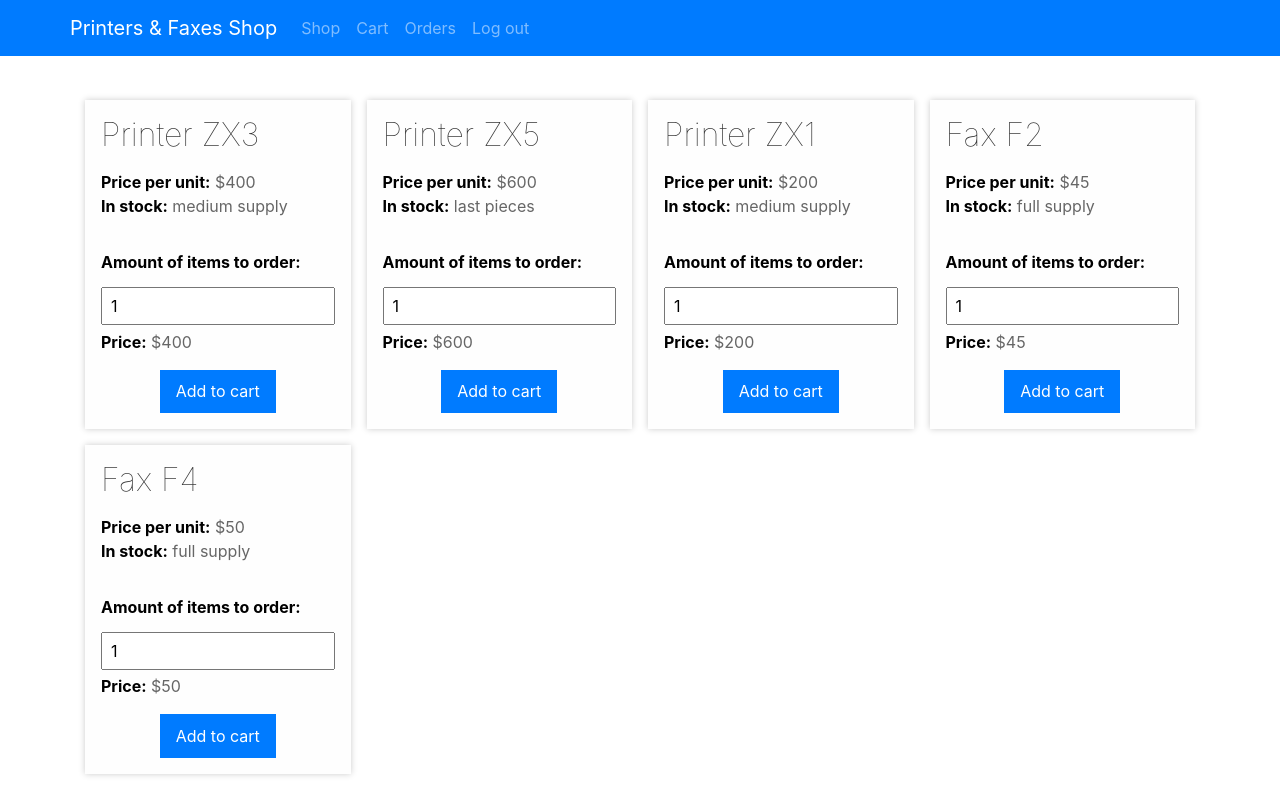
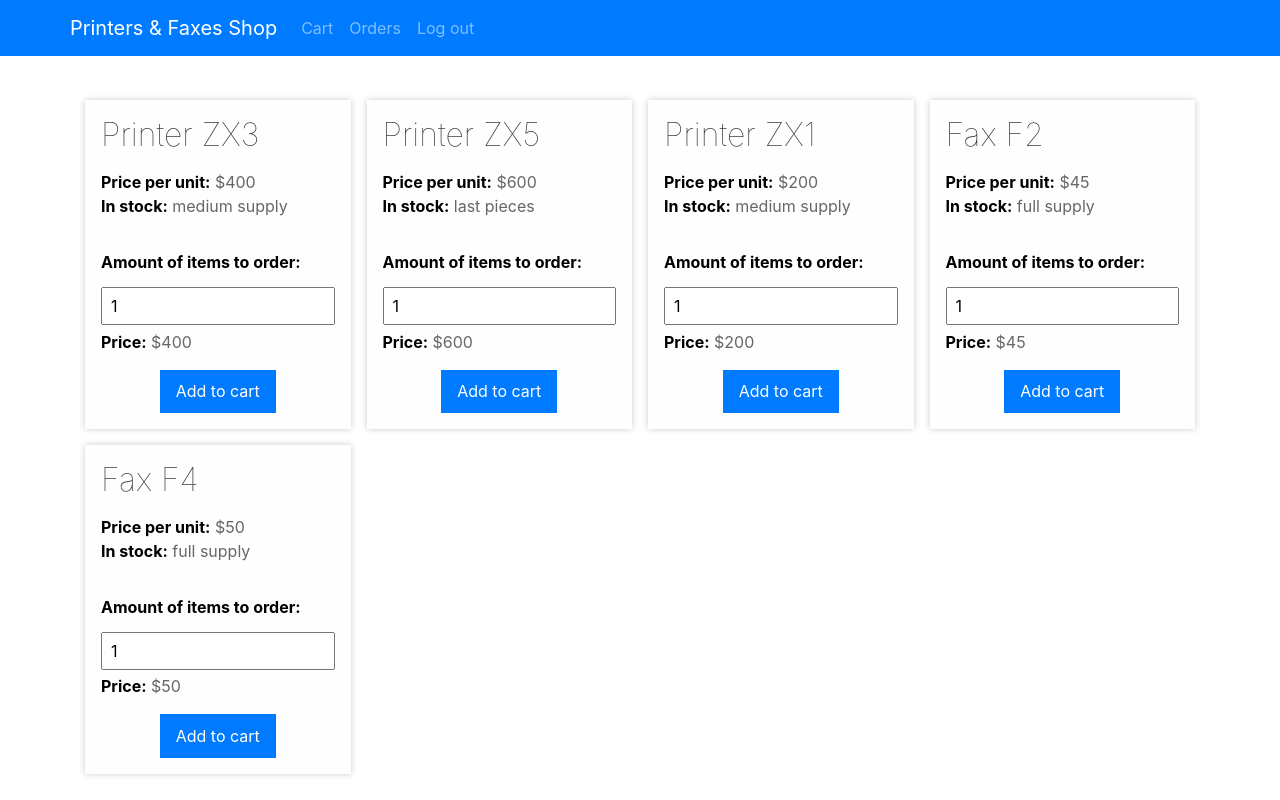
Before and after one commit to dloranc/printers-shop, a React (Create React App) app: page /shop in a window 1280 px wide. Built offline with nearby package versions, Linux system fonts and the light colour scheme; data requests are answered from the project's data file; sample sign-in values are in the browser's storage.

Commit message:
Move a link to the /shop route to the brand

```diff
--- a/src/components/NavBar/NavBar.js
+++ b/src/components/NavBar/NavBar.js
@@ -26,7 +26,7 @@ class NavBar extends React.Component {
         return (
             <Navbar fixed="top" bg="primary" variant="dark">
                 <Container>
-                    <Link to="/">
+                    <Link to={store.getState().isAuthenticated ? '/shop' : '/'}>
                         <Navbar.Brand as="span">
                             Printers &amp; Faxes Shop
                         </Navbar.Brand>
@@ -47,9 +47,6 @@ class NavBar extends React.Component {
                                     </>
                                 ) : (
                                     <>
-                                        <Link to="/shop">
-                                            <Nav.Link as="span">Shop</Nav.Link>
-                                        </Link>
                                         <Link to="/cart">
                                             <Nav.Link as="span">Cart</Nav.Link>
                                         </Link>
```
